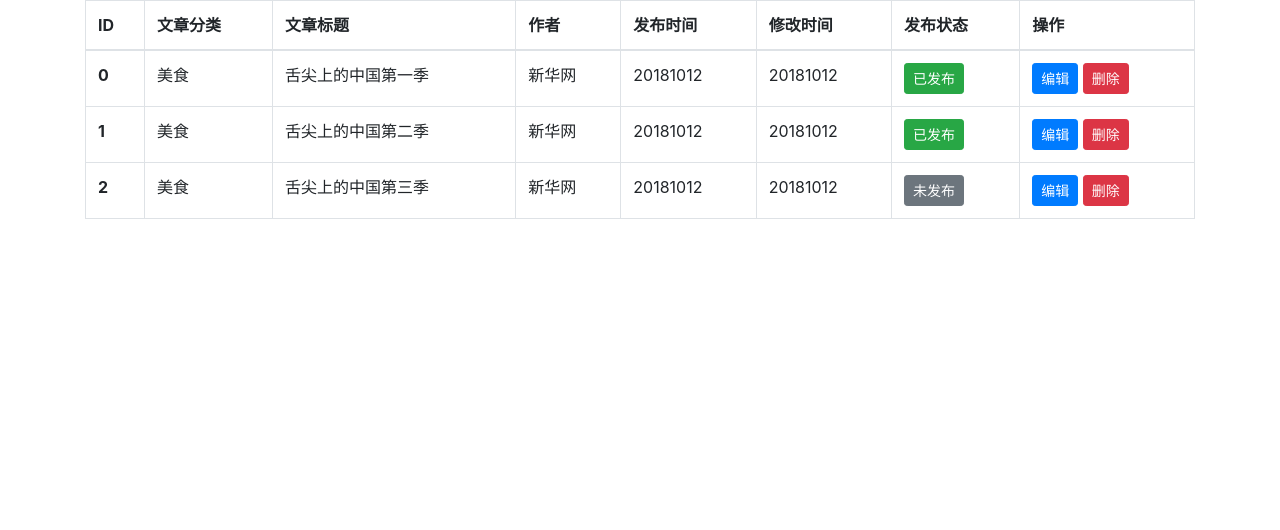
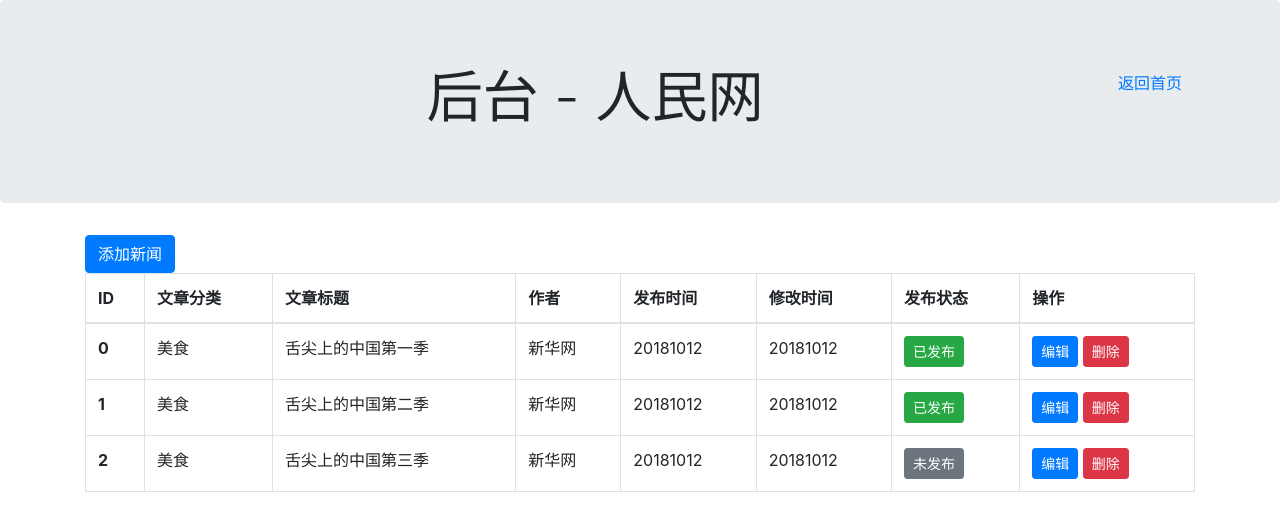
Before and after one commit to shengbangshenghua/VuejsXinWen, a plain HTML site: page admin/index.html in a window 1280 px wide. Drawn offline with nearby package versions, Linux system fonts and the light colour scheme.

Commit message:
完善后台静态页面

```diff
--- a/admin/index.html
+++ b/admin/index.html
@@ -2,13 +2,28 @@
 <html>
 <head>
     <meta charset="UTF-8">
-    <title>Title</title>
+    <title>后台管理系统 - 人民网</title>
     <link href="https://cdnjs.cloudflare.com/ajax/libs/twitter-bootstrap/4.1.1/css/bootstrap.min.css" rel="stylesheet">
     <link rel="stylesheet" href="../css/style.css">
 </head>
 <body>
 
+
+
+<div class="jumbotron">
+    <div class="container">
+        <a class="btn btn-link float-right" href="../index.html" role="button">返回首页</a>
+        <h1 class="display-4 text-center">后台 - 人民网</h1>
+    </div>
+</div>
+
+
 <div class="container">
+
+
+
+    <button type="button" class="btn btn-primary">添加新闻</button>
+
     <table class="table table-bordered">
         <thead>
         <tr>
```
